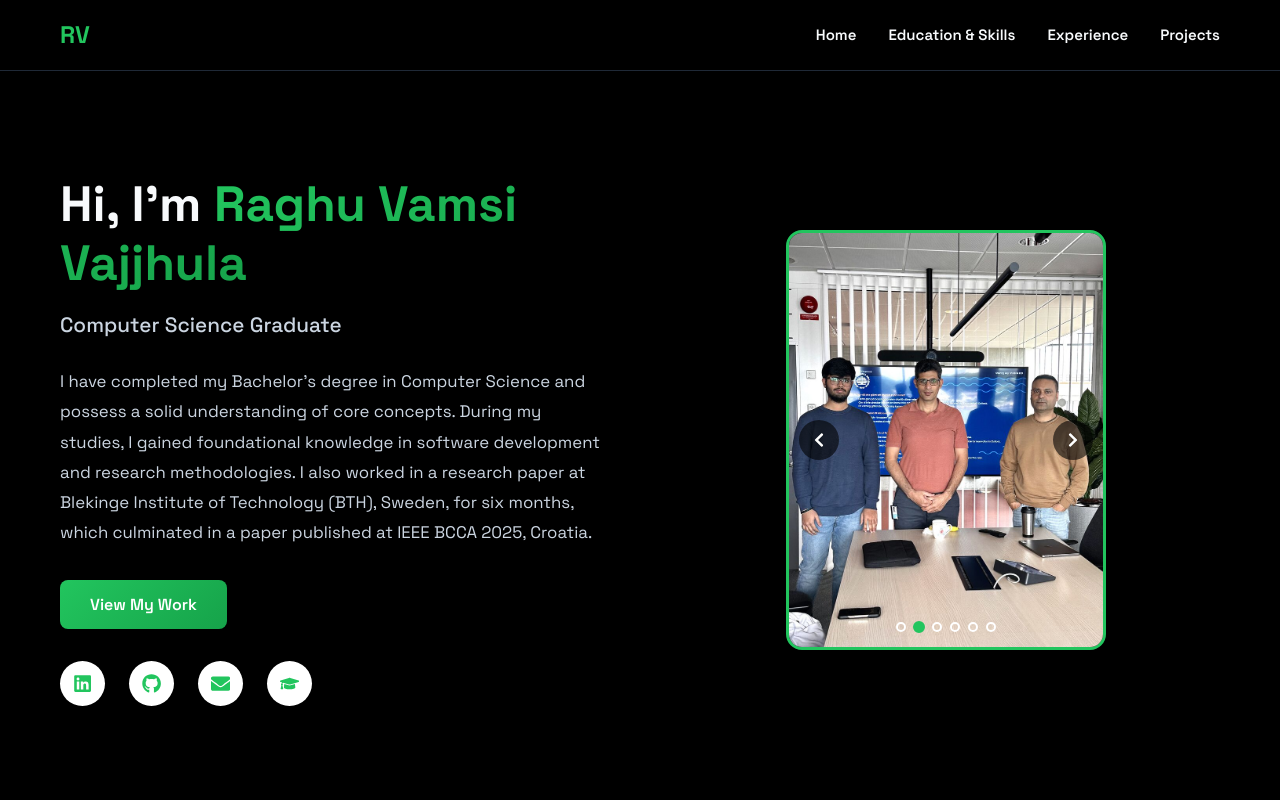
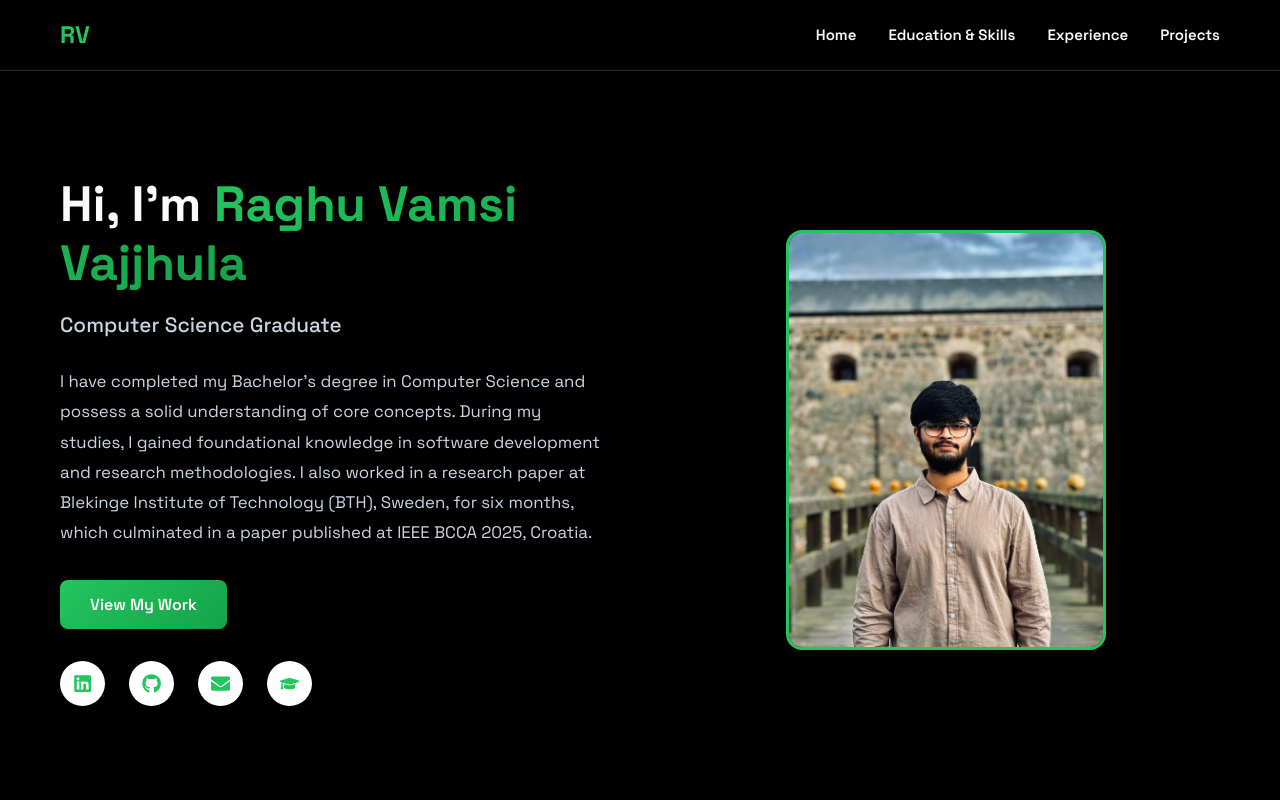
Before and after one commit to RaghuVamsiVajjhula/Portfolio, a React (Vite) app: page / in a window 1280 px wide. Shown: the top 800 px of the page. Built offline with nearby package versions, Linux system fonts and the light colour scheme.

Commit message:
Removed all photos and left one

```diff
--- a/src/components/Hero.jsx
+++ b/src/components/Hero.jsx
@@ -1,37 +1,11 @@
-import React, { useState, useEffect } from 'react'
-import { FaLinkedin, FaGithub, FaEnvelope, FaChevronLeft, FaChevronRight, FaGraduationCap } from 'react-icons/fa'
+import React from 'react'
+import { FaLinkedin, FaGithub, FaEnvelope, FaGraduationCap } from 'react-icons/fa'
 import './Hero.css'
 
 const Hero = () => {
-  const [currentImageIndex, setCurrentImageIndex] = useState(0)
-
-  // Image paths - place your photos in public/images/ directory
-  // Any of these files that exist in public/images/ will show; others fall back to placeholder
+  // Image path - place your photo in public/images/ directory
   const base = import.meta.env.BASE_URL
-  const images = [
-    `${base}images/photo1.jpg`,
-    `${base}images/photo2.jpg`,
-    `${base}images/photo3.jpg`,
-    `${base}images/photo4.jpg`,
-    `${base}images/photo5.jpg`,
-    `${base}images/photo6.jpg`,
-  ]
-
-  useEffect(() => {
-    const interval = setInterval(() => {
-      setCurrentImageIndex((prevIndex) => (prevIndex + 1) % images.length)
-    }, 4000) // Change every 4 seconds
-
-    return () => clearInterval(interval)
-  }, [images.length])
-
-  const nextImage = () => {
-    setCurrentImageIndex((prevIndex) => (prevIndex + 1) % images.length)
-  }
-
-  const prevImage = () => {
-    setCurrentImageIndex((prevIndex) => (prevIndex - 1 + images.length) % images.length)
-  }
+  const image = `${base}images/photo1.jpg`
 
   const scrollToSection = (id) => {
     const element = document.getElementById(id)
@@ -105,8 +79,8 @@ const Hero = () => {
           <div className="hero-image">
             <div className="image-carousel">
               <img
-                src={images[currentImageIndex]}
-                alt={`Profile ${currentImageIndex + 1}`}
+                src={image}
+                alt="Profile"
                 className="carousel-image"
                 onError={(e) => {
                   // Fallback if image doesn't exist - show placeholder
@@ -120,22 +94,6 @@ const Hero = () => {
               <div className="carousel-placeholder">
                 <span>RV</span>
               </div>
-              <button className="carousel-btn carousel-btn-prev" onClick={prevImage} aria-label="Previous image">
-                <FaChevronLeft />
-              </button>
-              <button className="carousel-btn carousel-btn-next" onClick={nextImage} aria-label="Next image">
-                <FaChevronRight />
-              </button>
-              <div className="carousel-indicators">
-                {images.map((_, index) => (
-                  <button
-                    key={index}
-                    className={`carousel-indicator ${index === currentImageIndex ? 'active' : ''}`}
-                    onClick={() => setCurrentImageIndex(index)}
-                    aria-label={`Go to image ${index + 1}`}
-                  />
-                ))}
-              </div>
             </div>
           </div>
         </div>
```
